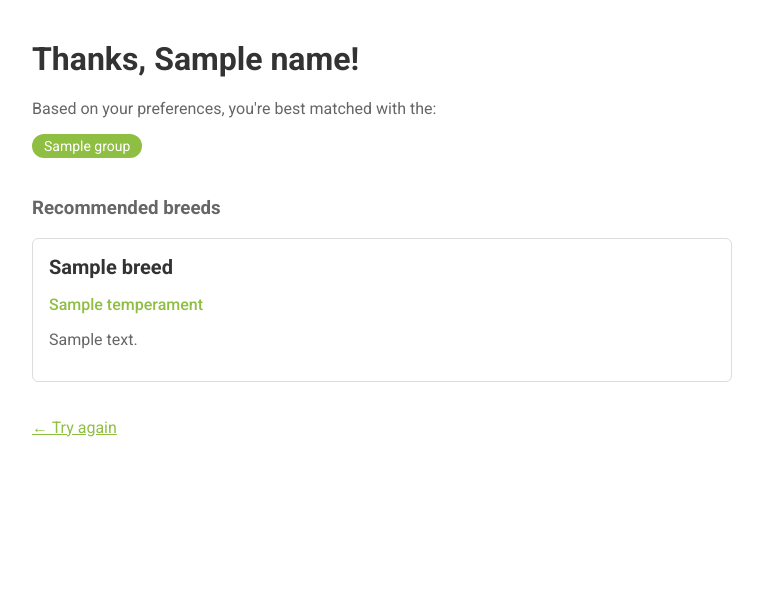
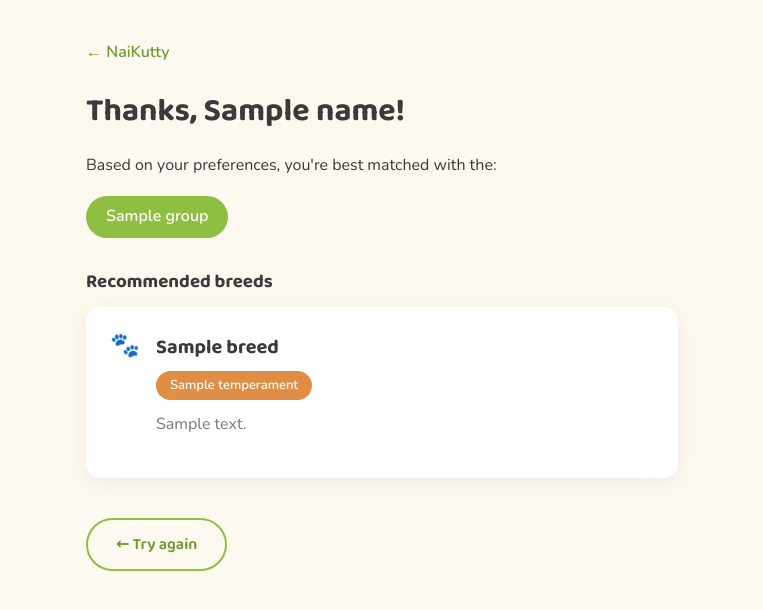
Before and after one commit to Naren727/Naikutty, a Django app: template Main_Api/templates/Myforms/Result.html in a window 1280 px wide. Shown: the top 610 px of the page, without its empty margins (258-1021 px from the left). Run offline with Django 4.2, Linux system fonts and the light colour scheme; the template is opened without the code that fills it: most values are stand-ins (such as "Sample title", 1, 10 or a date in 2020); parts of the project's set-up code (start-up, migrations or seed data) failed here and were passed over.

Commit message:
style: restyle the results page with tag-pill temperament traits
Co-Authored-By: Claude Sonnet 5 <noreply@anthropic.com>

```diff
--- a/Main_Api/templates/Myforms/Result.html
+++ b/Main_Api/templates/Myforms/Result.html
@@ -1,32 +1,36 @@
+{% load static %}
+{% load dog_extras %}
 <!DOCTYPE html>
 <html>
   <head>
-    <title>Your Dog Recommendation</title>
-    <link href="https://fonts.googleapis.com/css?family=Roboto:300,400,500,700" rel="stylesheet">
-    <style>
-      body { font-family: Roboto, Arial, sans-serif; color: #666; max-width: 700px; margin: 40px auto; padding: 0 20px; }
-      h1 { color: #333; }
-      .group-tag { display: inline-block; background: #8ebf42; color: #fff; padding: 4px 12px; border-radius: 12px; font-size: 14px; margin-bottom: 20px; }
-      .breed-card { border: 1px solid #ddd; border-radius: 6px; padding: 16px; margin-bottom: 16px; }
-      .breed-card h2 { margin: 0 0 6px 0; font-size: 20px; color: #333; }
-      .temperament { color: #8ebf42; font-weight: 500; margin-bottom: 8px; }
-      a.back-link { display: inline-block; margin-top: 20px; color: #8ebf42; }
-    </style>
+    <meta charset="utf-8">
+    <title>Your Dog Recommendation — NaiKutty</title>
+    <meta name="viewport" content="width=device-width, initial-scale=1">
+    <link href="https://fonts.googleapis.com/css2?family=Baloo+2:wght@600;700&family=Nunito:wght@400;600&display=swap" rel="stylesheet">
+    <link rel="stylesheet" href="{% static 'Main_Api/css/base.css' %}">
   </head>
   <body>
+    <div class="result-page">
+      <a class="back-link" href="/">&larr; NaiKutty</a>
       <h1>Thanks, {{ name }}!</h1>
       <p>Based on your preferences, you're best matched with the:</p>
-    <span class="group-tag">{{ group }}</span>
+      <div class="group-callout"><span class="tag tag-primary">{{ group }}</span></div>
       <h3>Recommended breeds</h3>
       {% for breed in breeds %}
-    <div class="breed-card">
+      <div class="card breed-card">
+        <div class="paw">&#128062;</div>
+        <div>
           <h2>{{ breed.Breed }}</h2>
-      <p class="temperament">{{ breed.temperament }}</p>
-      <p>{{ breed.description|truncatewords:40 }}</p>
+          <div>
+            {% for trait in breed.temperament|split_comma %}<span class="tag">{{ trait }}</span>{% endfor %}
+          </div>
+          <p class="description">{{ breed.description|truncatewords:40 }}</p>
+        </div>
       </div>
       {% empty %}
       <p>No breeds found for this group.</p>
       {% endfor %}
-    <a class="back-link" href="/form/">&larr; Try again</a>
+      <a class="btn btn-secondary try-again" href="/form/">&larr; Try again</a>
+    </div>
   </body>
 </html>
```
Lines whose indentation alone changed are shown as unchanged.
